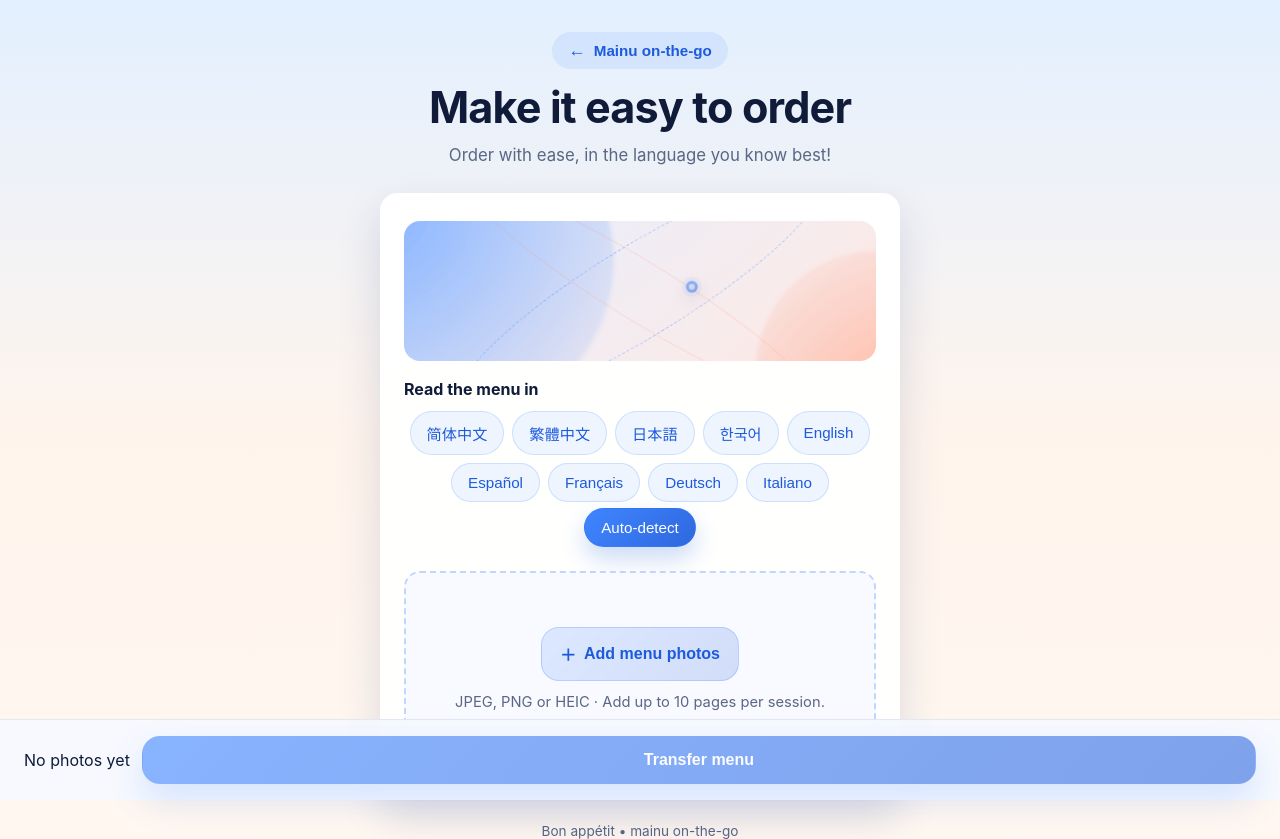
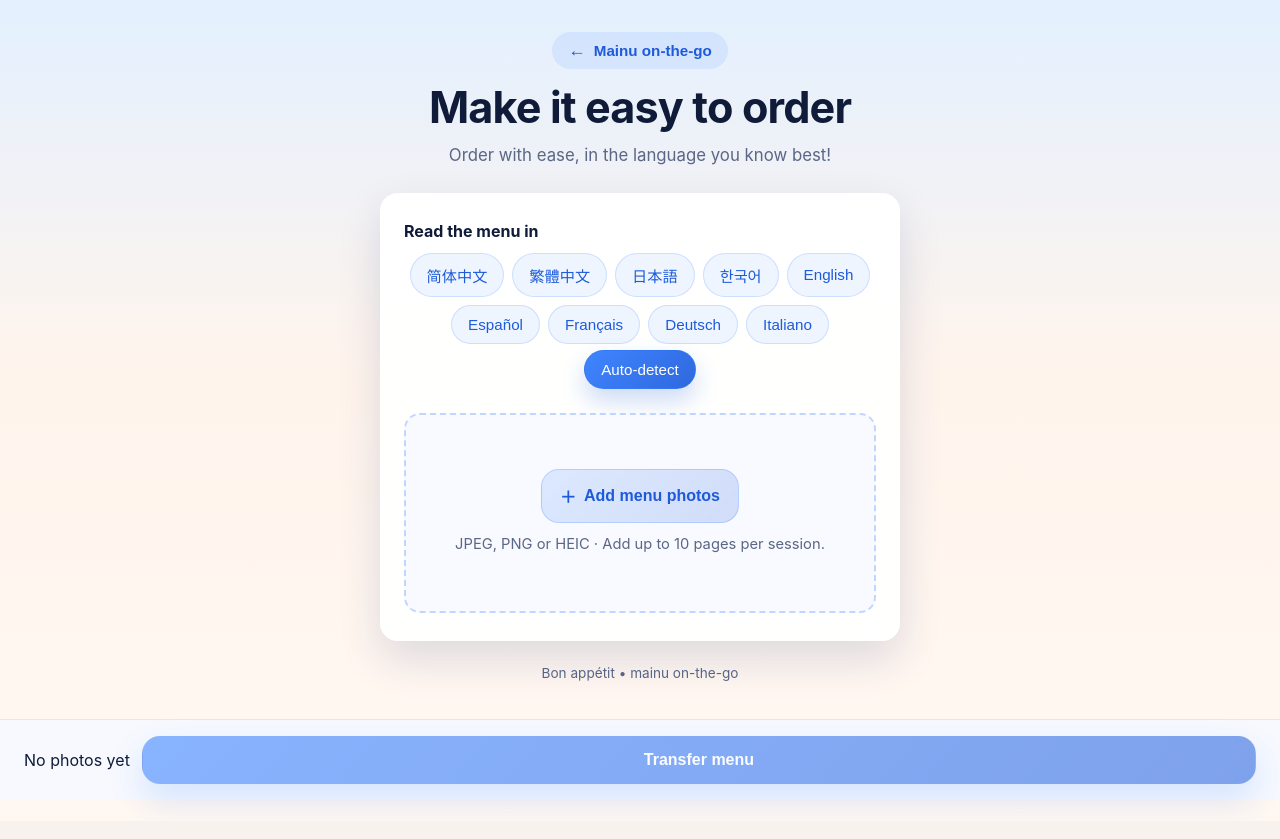
Before and after one commit to kianyangchn/mainu-web, a FastAPI app: page / in a window 1280 px wide. Shown: the top 839 px of the page. After the commit the page ends 800 px from the top, so only its background shows below. Run offline with FastAPI, Linux system fonts and the light colour scheme.

Commit message:
clean up

```diff
--- a/app/templates/home.html
+++ b/app/templates/home.html
@@ -1391,11 +1391,6 @@
       </header>
 
       <section class="card capture-card screen" data-screen="capture">
-        <div class="hero-illustration" aria-hidden="true">
-          <div class="travel-ring"></div>
-          <div class="travel-ring travel-ring--offset"></div>
-          <div class="travel-dot"></div>
-        </div>
         <form id="upload-form" novalidate>
           <div>
             <h3 style="margin: 0 0 8px; font-size: 1rem;">Read the menu in</h3>
```
